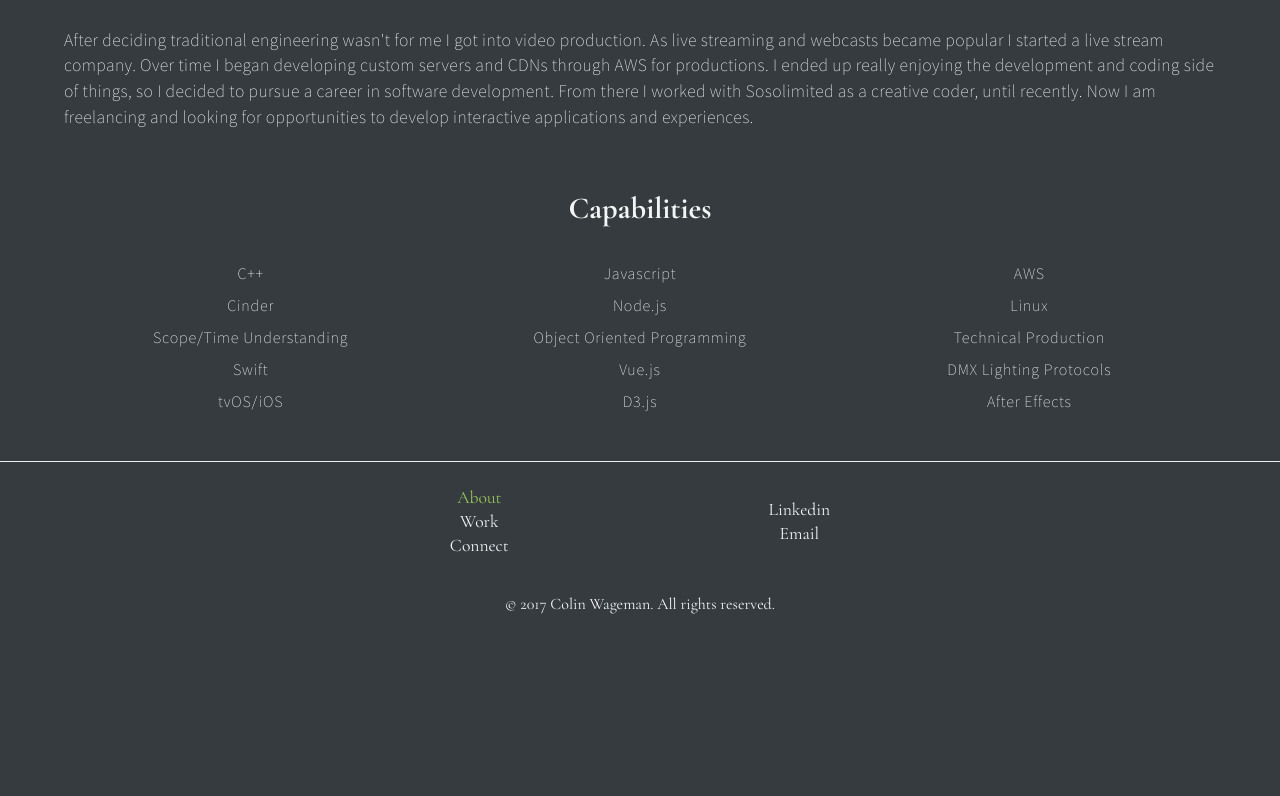
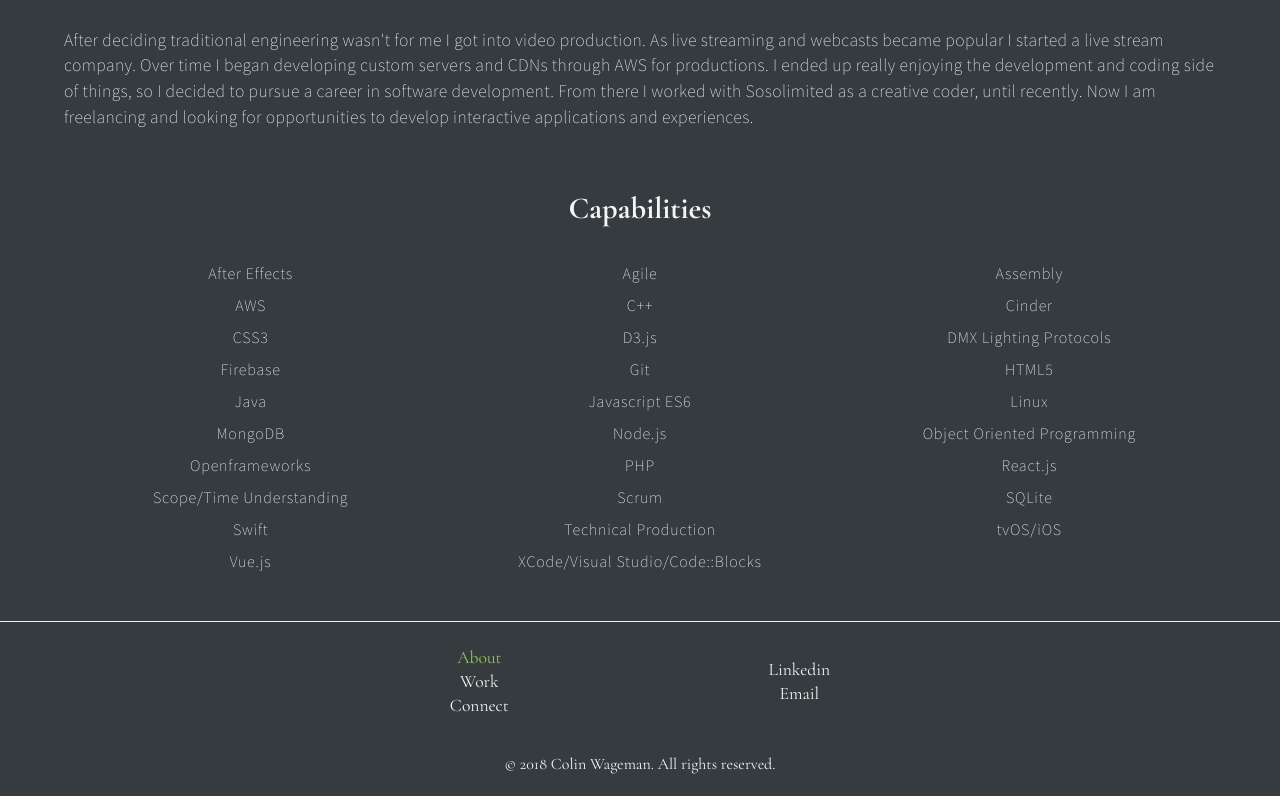
Before and after one commit to Surfincolin/iamcolin, a Vue app: page /#/ in a window 1280 px wide. Shown: the part 920-1716 px from the top of the page. Before the commit the page ends 1556 px from the top, so only its background shows below. Built offline with nearby package versions, Linux system fonts and the light colour scheme.

Commit message:
updating the home page skills a copy date

```diff
--- a/src/App.vue
+++ b/src/App.vue
@@ -37,7 +37,7 @@
             </ul>
           </div>
         </div>
-        <h5 class="footnote">© 2017 Colin Wageman. <br class="mobile"/>All rights reserved.</h5>
+        <h5 class="footnote">© 2018 Colin Wageman. <br class="mobile"/>All rights reserved.</h5>
       </div>
     </div>
   </div>
--- a/src/components/Home.vue
+++ b/src/components/Home.vue
@@ -1,6 +1,6 @@
 <template>
   <div class="home">
-    <h2>Welcome, My name is Colin Wageman. I'm a creative developer who likes making interactive experiences. With a diverse background, I excel in looking at the bigger picture and determining the most efficient approach to situations.</h2>
+    <h2>Welcome, My name is Colin Wageman. I'm a software developer who likes making interactive experiences. With a diverse background, I excel in looking at the bigger picture and determining the most efficient approach to situations.</h2>
     <div class="video-container">
       <div class="video-container-inner">
 
@@ -13,21 +13,67 @@
       <p>After deciding traditional engineering wasn't for me I got into video production. As live streaming and webcasts became popular I started a live stream company. Over time I began developing custom servers and CDNs through AWS for productions. I ended up really enjoying the development and coding side of things, so I decided to pursue a career in software development. From there I worked with Sosolimited as a creative coder, until recently. Now I am freelancing and looking for opportunities to develop interactive applications and experiences.</p>
       <h3 class="">Capabilities</h3>
       <ul class="capabilities">
+        <!-- <li>After Effects</li>
+        <li>Agile</li>
+        <li>Assembly</li>
+        <li>AWS</li>
         <li>C++</li>
         <li>Cinder</li>
+        <li>CSS3</li>
+        <li>D3.js</li>
+        <li>DMX Lighting Protocols</li>
+        <li>Firebase</li>
+        <li>Git</li>
+        <li>HTML5</li>
+        <li>Java</li>
+        <li>Javascript ES6</li>
+        <li>Linux</li>
+        <li>MongoDB</li>
+        <li>Node.js</li>
+        <li>Object Oriented Programming</li>
+        <li>Openframeworks</li>
+        <li>PHP</li>
+        <li>React.js</li>
+        <li>Scope/Time Understanding</li>
+        <li>Scrum</li>
+        <li>SQLite</li>
+        <li>Swift</li>
+        <li>Technical Production</li>
+        <li>tvOS/iOS</li>
+        <li>Vue.js</li>
+        <li>XCode/Visual Studio/Code::Blocks</li> -->
+
+        <li>After Effects</li>
+        <li>AWS</li>
+        <li>CSS3</li>
+        <li>Firebase</li>
+        <li>Java</li>
+        <li>MongoDB</li>
+        <li>Openframeworks</li>
         <li>Scope/Time Understanding</li>
         <li>Swift</li>
+        <li>Vue.js</li>
+
+        <li>Agile</li>
+        <li>C++</li>
+        <li>D3.js</li>
+        <li>Git</li>
+        <li>Javascript ES6</li>
+        <li>Node.js</li>
+        <li>PHP</li>
+        <li>Scrum</li>
+        <li>Technical Production</li>
+        <li>XCode/Visual Studio/Code::Blocks</li>
+
+        <li>Assembly</li>
+        <li>Cinder</li>
+        <li>DMX Lighting Protocols</li>
+        <li>HTML5</li>
+        <li>Linux</li>
+        <li>Object Oriented Programming</li>
+        <li>React.js</li>
+        <li>SQLite</li>
         <li>tvOS/iOS</li>
-        <li>Javascript</li>
-        <li>Node.js</li>
-        <li>Object Oriented Programming</li>
-        <li>Vue.js</li>
-        <li>D3.js</li>
-        <li>AWS</li>
-        <li>Linux</li>
-        <li>Technical Production</li>
-        <li>DMX Lighting Protocols</li>
-        <li>After Effects</li>
       </ul>
     </div>
   </div>
```
Also changed, not shown: 1 other file (tests, documents, lock files or other folders).
